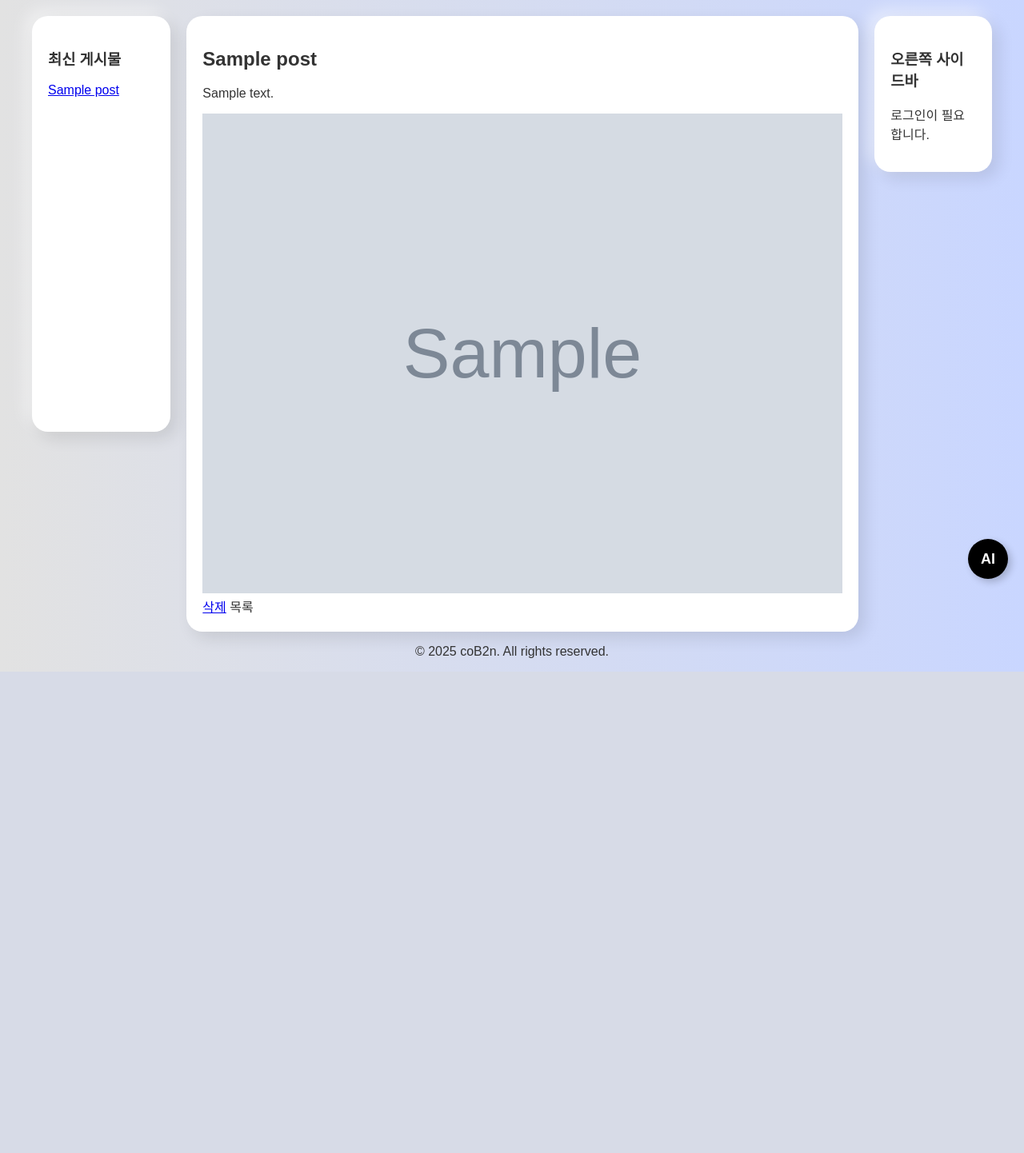
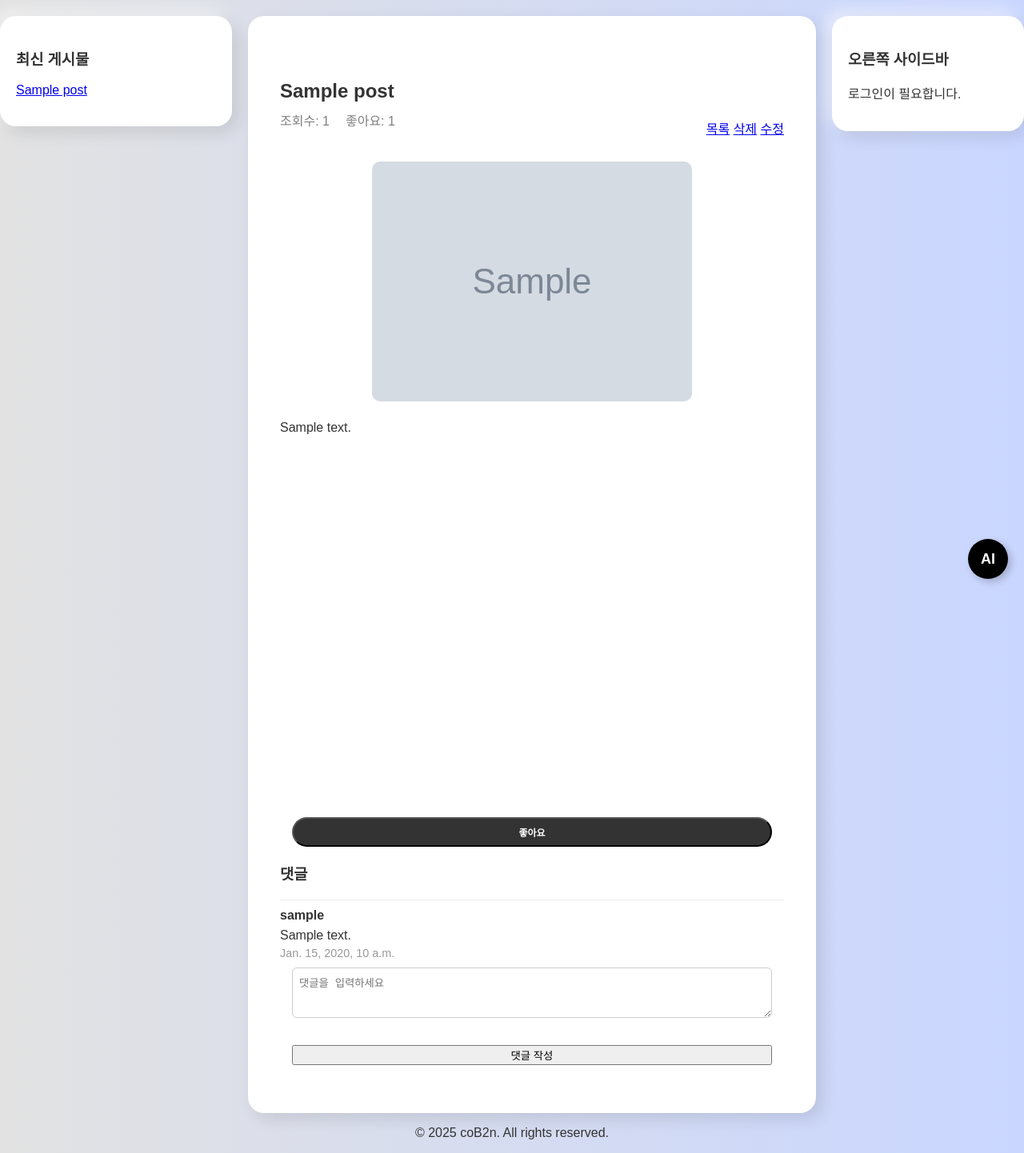
Before and after one commit to Luvxy/coBin, a Django app: page /blog/1/ in a window 1280 px wide. Shown: the part 56-1498 px from the top of the page at 80% size. Before the commit the page ends 896 px from the top, so only its background shows below. Run offline with Django 3.2, Linux system fonts and the light colour scheme; a user stored in the database is signed in; tables that the repository leaves empty hold one stand-in row (values such as "Sample post"); grey boxes marked "Sample" are stand-in pictures; data that the repository does not hold is empty; some libraries are stand-ins or nearby versions.

Commit message:
02/20 a.m

```diff
--- a/cobin/cobin/urls.py
+++ b/cobin/cobin/urls.py
@@ -41,6 +41,7 @@
     path('webhook/', views.webhook, name='webhook'),
     path('blog/<int:post_id>/', views.post_detail, name='post_detail'),
     path('upload_user_image/', views.upload_user_image, name='upload_user_image'),
+    path('blog/<int:pk>/like/', views.like, name='like'),
 ]
 
 # 이미지 URL 설정
--- a/cobin/cobin_app/models.py
+++ b/cobin/cobin_app/models.py
@@ -11,15 +11,42 @@
 # 자유게시판
 class Post(models.Model):
     postname = models.CharField(max_length=50)
-    # 게시글 Post에 이미지 추가
     mainphoto = models.ImageField(blank=True, null=True)
     contents = models.TextField()
-    # 작성자
-    author = models.ForeignKey(User, on_delete=models.SET_NULL, null=True, blank=True)  # 기존 데이터 NULL 허용
+    author = models.ForeignKey(User, on_delete=models.SET_NULL, null=True, blank=True)
+    created_at = models.DateTimeField(auto_now_add=True, null=True)
 
-    # postname이 Post object 대신 나오기
+    # 조회수, 좋아요(숫자)
+    view_count = models.PositiveIntegerField(default=0)
+    like_count = models.PositiveIntegerField(default=0)
+
+    # (중요) 좋아요한 사용자 목록
+    # => like 모델을 통해 연결 (through='Like')
+    liked_users = models.ManyToManyField(
+        User,
+        blank=True,
+        related_name='like_user_set',
+        through='Like'
+    )
+
     def __str__(self):
         return self.postname
+
+# 실제 중개 모델
+# 위에서 through='Like' 로 지정했으면, 클래스명도 'Like'로 통일
+class Like(models.Model):
+    user = models.ForeignKey(User, on_delete=models.CASCADE)
+    post = models.ForeignKey(Post, on_delete=models.CASCADE)
+    created_at = models.DateTimeField(auto_now_add=True)
+
+    # 중복 좋아요 방지(UniqueConstraint)
+    class Meta:
+        constraints = [
+            models.UniqueConstraint(fields=['user', 'post'], name='unique_user_post_like')
+        ]
+
+    def __str__(self):
+        return f"{self.user} likes {self.post}"
 
 # 정보게시판
 class infoPost(models.Model):
@@ -31,3 +58,13 @@
     # postname이 Post object 대신 나오기
     def __str__(self):
         return self.postname
+
+# 댓글
+class Comment(models.Model):
+    post = models.ForeignKey(Post, on_delete=models.CASCADE, related_name='comments')
+    author = models.ForeignKey(User, on_delete=models.SET_NULL, null=True, blank=True)
+    content = models.TextField()
+    created_at = models.DateTimeField(auto_now_add=True)
+
+    def __str__(self):
+        return f"{self.author} - {self.content}"
--- a/cobin/cobin_app/static/css/style.css
+++ b/cobin/cobin_app/static/css/style.css
@@ -84,7 +84,6 @@
 
 /* 본문 스타일 */
 /*~~~~~~~~~~~~~~~~~~~~~~~~
-!!!!!!!index.html!!!!!!!!
 ~~~~~~~~~~~~~~~~~~~~~~~~*/
 .content {
     flex: 1;
@@ -148,7 +147,7 @@
     align-items: flex-start;
     gap: 20px;
     width: 100%;
-    max-width: 1200px;
+    max-width: 1800px;
     margin-top: 20px;
 }
 
@@ -162,7 +161,6 @@
 
 .left-sidebar {
     width: 250px;
-    height: 60vh;
 }
 
 .content {
@@ -392,3 +390,117 @@
         height: auto;
     }
 }
+
+/* 글쓰기 폼 스타일 */
+form {
+    display: flex;
+    flex-direction: column;
+    max-width: 600px;
+    margin: 0 auto;
+}
+
+form input[type="text"],
+form textarea,
+form input[type="file"] {
+    margin-bottom: 1rem;
+    padding: 0.5rem;
+    border: 1px solid #ccc;
+    border-radius: 6px;
+}
+
+form input[type="submit"] {
+    width: 100px;
+    padding: 0.5rem;
+    border: none;
+    border-radius: 6px;
+    background-color: #333;
+    color: #fff;
+    cursor: pointer;
+    transition: background-color 0.3s;
+}
+
+form input[type="submit"]:hover {
+    background-color: #555;
+}
+
+.post-container {
+    margin: 20px auto;
+    padding: 20px;
+    background: #fff;
+    border-radius: 20px;
+  }
+
+  .post-title {
+    font-size: 24px;
+    font-weight: bold;
+    margin-bottom: 10px;
+  }
+
+  .post-meta {
+    display: flex;
+    gap: 20px;
+    color: gray;
+    margin-bottom: 20px;
+  }
+
+  .post-image {
+    display: block;
+    margin: 0 auto 20px;
+    max-width: 100%;
+    height: auto;
+    border-radius: 10px;
+  }
+
+  .post-content {
+    line-height: 1.6;
+    margin-bottom: 20px;
+    min-height: 60vh;
+  }
+
+  .post-header {
+    display: flex;
+    justify-content: space-between;
+    align-items: center;
+    margin-bottom: 20px;
+  }
+
+  .post-footer button {
+    background-color: #333;
+    padding:8px 15px 8px 15px;
+    min-width: 100px;
+    height: auto;
+    box-sizing: border-box;
+    border-radius: 50px;
+    font-size: 12px;
+    font-weight: 700;
+    color: #fff;
+  }
+
+  .post-footer button:hover {
+    background-color: #555;
+  }
+
+  /* 댓글 스타일 */
+  .comment-list {
+    margin-top: 20px;
+  }
+
+  .comment-item {
+    border-top: 1px solid #eee;
+    padding: 10px 0;
+  }
+
+  .comment-author {
+    font-weight: bold;
+    margin-bottom: 5px;
+  }
+
+  .comment-content {
+    margin-bottom: 3px;
+    line-height: 1.4;
+  }
+
+  .comment-date {
+    font-size: 0.9rem;
+    color: #999;
+  }
--- a/cobin/cobin_app/templates/base.html
+++ b/cobin/cobin_app/templates/base.html
@@ -48,7 +48,7 @@
                         <button type="submit" class="logout-button">{{ user.username }}(로그아웃)</button>
                     </form>
                     {% else %}
-                    <a href="{% url 'login' %}">로그인</a>
+                        <a href="{% url 'login' %}">로그인</a>
                     {% endif %}
                 </li>
             </ul>
--- a/cobin/cobin_app/templates/blog.html
+++ b/cobin/cobin_app/templates/blog.html
@@ -6,7 +6,6 @@
 
 {% block content %}
 <h1>자유 게시판</h1>
-
 <!-- 글쓰기 버튼 -->
 <div class="post-actions">
     <button class="new-post-btn"><a href="new_post/">새 글 작성</a></button>
@@ -18,6 +17,7 @@
         <tr>
             <th>제목</th>
             <th>작성자</th>
+            <th>작성일</th>
             <th>ID</th>
         </tr>
     </thead>
@@ -26,6 +26,9 @@
         <tr>
             <td><a href="{{ post.pk }}">{{ post.postname }}</a></td>
             <td>{{ post.author }}</td>
+            <td>
+                {{ post.created_at|date:"m-d" }}
+            </td>
             <td>{{ post.id }}</td>
         </tr>
         {% empty %}
--- a/cobin/cobin_app/templates/new_post.html
+++ b/cobin/cobin_app/templates/new_post.html
@@ -5,7 +5,7 @@
 {% endblock %}
 
 {% block content %}
-<h1>글쓰기 페이지</h1>
+<h1>작성하기</h1>
 <form method="POST">
     {% csrf_token %}
     제목<br>
--- a/cobin/cobin_app/templates/posting.html
+++ b/cobin/cobin_app/templates/posting.html
@@ -1,17 +1,65 @@
 {% extends 'base.html' %}
-
 {% block title %}
-posting Page
+  posting Page
 {% endblock %}
 
 {% block content %}
-<h2>{{post.postname}}</h2>
-<p>{{post.contents}}</p>
-<!-- 이미지 보여주기 -->
-{% if post.mainphoto %}
-<img src = "{{ post.mainphoto.url }}" alt="" height="600">
-<br>
-{% endif %}
-<a href="/blog/{{post.pk}}/remove/">삭제</a>
-<a href"/blog/">목록</a>
+  <div class="post-container">
+    <!-- 제목 -->
+    <h2 class="post-title">{{ post.postname }}</h2>
+
+    <!-- 조회수, 좋아요 -->
+
+    <!-- 상단 버튼들 -->
+    <div class="post-header">
+      <div class="post-meta">
+        <span>조회수: {{ post.view_count }}</span>
+        <span>좋아요: {{ post.liked_users.count }}</span>
+      </div>
+      <div>
+        <a href="/blog/">목록</a>
+        {% if user.username == post.author.username %}
+          <a href="/blog/{{ post.pk }}/remove/">삭제</a>
+          <a href="/blog/{{ post.pk }}/edit/">수정</a>
+        {% endif %}
+      </div>
+    </div>
+
+    <!-- 메인 이미지 -->
+    {% if post.mainphoto %}
+      <img src="{{ post.mainphoto.url }}" alt="" class="post-image" />
+    {% endif %}
+
+    <!-- 본문 내용 -->
+    <div class="post-content">{{ post.contents }}</div>
+
+    <div class="post-footer">
+      <!-- 좋아요 버튼 -->
+      <form action="{% url 'like' post.pk %}" method="POST">
+        {% csrf_token %}
+        <button type="submit">좋아요</button>
+      </form>
+    </div>
+
+    <!-- 댓글 목록 -->
+    <h3>댓글</h3>
+    <div class="comment-list">
+      {% for comment in post.comments.all %}
+        <div class="comment-item">
+          <div class="comment-author">{{ comment.author }}</div>
+          <div class="comment-content">{{ comment.content }}</div>
+          <div class="comment-date">{{ comment.created_at }}</div>
+        </div>
+      {% empty %}
+        <p>첫 댓글을 남겨보세요!</p>
+      {% endfor %}
+    </div>
+
+    <!-- 댓글 작성 폼 -->
+    <form method="POST">
+      {% csrf_token %}
+      <textarea name="content" rows="3" placeholder="댓글을 입력하세요"></textarea><br />
+      <button type="submit">댓글 작성</button>
+    </form>
+  </div>
 {% endblock %}
--- a/cobin/cobin_app/views.py
+++ b/cobin/cobin_app/views.py
@@ -2,7 +2,7 @@
 from django.shortcuts import redirect
 from django.contrib.auth.decorators import login_required
 from django.contrib.auth import authenticate, login
-from .models import Post
+from .models import *
 from django.contrib.auth.forms import AuthenticationForm  # Django 내장 로그인 폼
 from django.shortcuts import render, get_object_or_404
 from django.core.files.storage import default_storage
@@ -126,7 +126,7 @@
     if search_query:
         postlist = postlist.filter(postname__icontains=search_query)  # 제목에 검색어 포함된 글만 필터링
 
-    paginator = Paginator(postlist, 10)  # 10개씩 페이지 나누기
+    paginator = Paginator(postlist, 50)  # 10개씩 페이지 나누기
     page_number = request.GET.get('page')
     page_obj = paginator.get_page(page_number)
 
@@ -135,10 +135,35 @@
 # blog의 게시글(posting)을 부르는 posting 함수
 @login_required
 def posting(request, pk):
-    # 게시글(Post) 중 pk(primary_key)를 이용해 하나의 게시글(post)를 검색
-    post = Post.objects.get(pk=pk)
-    # posting.html 페이지를 열 때, 찾아낸 게시글(post)을 post라는 이름으로 가져옴
-    return render(request, 'posting.html', {'post':post})
+    post = get_object_or_404(Post, pk=pk)
+
+    if request.method == 'POST':
+        # form에서 name="content"로 댓글 내용을 받아옴
+        content = request.POST.get('content')
+        if content:
+            Comment.objects.create(
+                post=post,
+                author=request.user,
+                content=content
+            )
+        return redirect('posting', pk=pk)
+
+    return render(request, 'posting.html', {'post': post})
+
+@login_required
+def like(request, pk):
+    post = get_object_or_404(Post, pk=pk)
+    # 이미 좋아요한 경우는 중복 방지
+    if Like.objects.filter(user=request.user, post=post).exists():
+        # 이미 좋아요한 상태라면, 그냥 리다이렉트 또는 좋아요 취소 처리
+        return redirect('posting', pk=pk)
+    else:
+        # 새로 Like 객체 생성
+        Like.objects.create(user=request.user, post=post)
+        # 동시에 Post 모델의 like_count를 1 증가
+        post.like_count += 1
+        post.save()
+        return redirect('posting', pk=pk)
 
 @login_required
 def new_post(request):
@@ -148,12 +173,14 @@
                 postname=request.POST['postname'],
                 contents=request.POST['contents'],
                 mainphoto=request.POST['mainphoto'],
+                author=request.user
             )
         else:
             new_article=Post.objects.create(
                 postname=request.POST['postname'],
                 contents=request.POST['contents'],
                 mainphoto=request.POST['mainphoto'],
+                author=request.user
             )
         return redirect('/blog/')
     return render(request, 'new_post.html')
```
Also changed, not shown: cobin/cobin_app/migrations/0004_post_created_at.py (added), cobin/cobin_app/migrations/0005_post_like_count_post_view_count.py (added), cobin/cobin_app/migrations/0006_like_post_liked_users_like_unique_user_post_like.py (added), cobin/cobin_app/migrations/0007_comment.py (added), cobin/media/profile_images/brunch_Skill_L.png (added).
